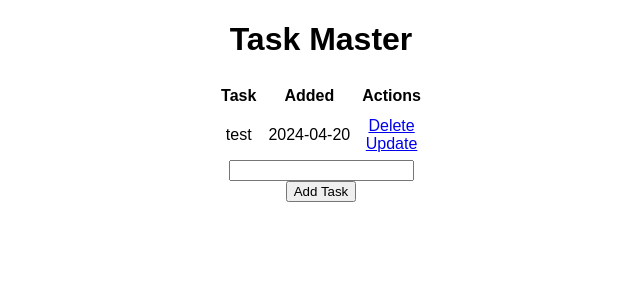
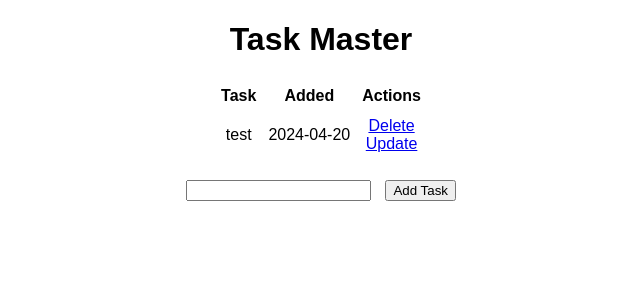
Before and after one commit to DSr2111/Task-Master-Small-App, a Flask app: page / in a window 1280 px wide. Shown: the top 300 px of the page, without its empty margins (319-959 px from the left). Run offline with Flask 3, Linux system fonts and the light colour scheme.

Commit message:
final css for button

```diff
--- a/static/css/main.css
+++ b/static/css/main.css
@@ -27,8 +27,13 @@ form {
   text-align: center;
 }
 
-input[type="text"],
+input[type="text"] {
+  display: inline-block;
+  margin-top: 20px;
+  margin-right: 10px;
+}
+
 input[type="submit"] {
-  display: block;
-  margin: 0 auto;
+  display: inline-block;
+  margin-top: 20px;
 }
```
